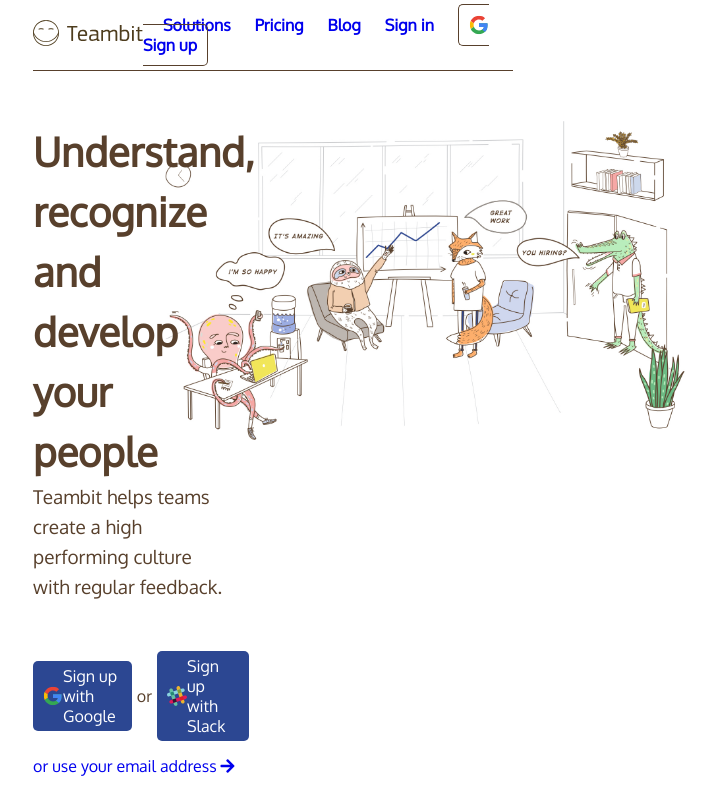
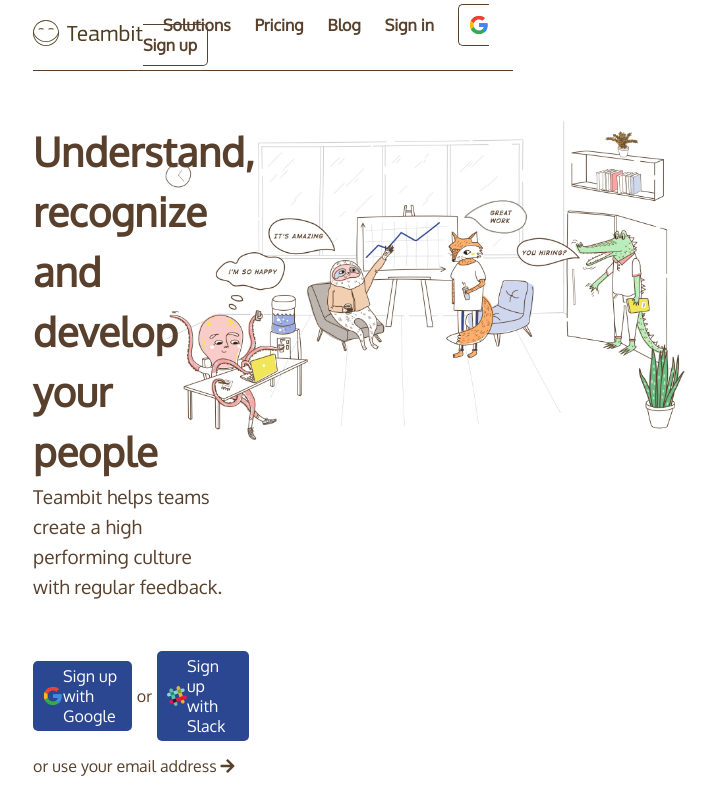
Before and after one commit to stetaf/node-sass-teambit, a website: page index.html in a window 1280 px wide. Shown: the top 800 px of the page, without its empty margins (367-1083 px from the left). Drawn offline with Linux system fonts and the light colour scheme.

Commit message:
Fix a colors

```diff
--- a/src/partials/_common.scss
+++ b/src/partials/_common.scss
@@ -11,6 +11,8 @@
     color: $brown;
     font-family: 'Oxygen', sans-serif;
 }
+
+a { color: $brown; }
 
 @mixin d-flex {
     display: flex;
```
Also changed, not shown: dist/css/app.css.
